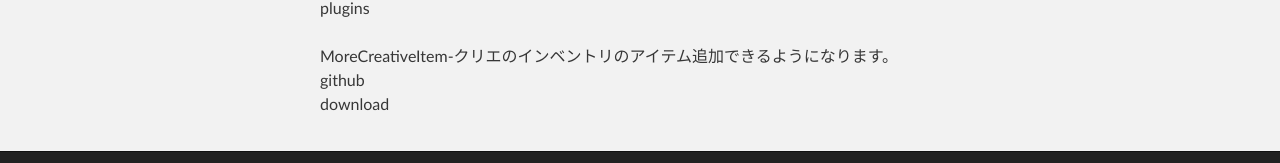
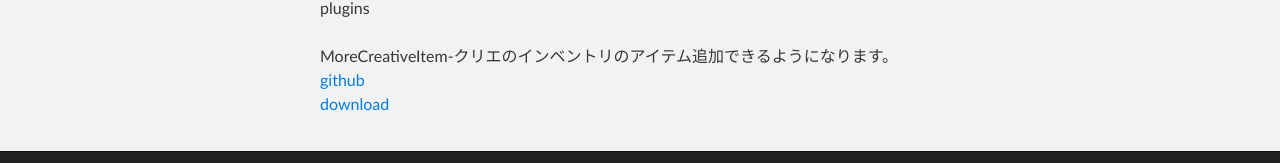
Before and after one commit to PMMP-JPN/PMMP-JPN.github.io, a plain HTML site: page index.html in a window 1280 px wide. Shown: the part 435-598 px from the top of the page. Drawn offline with Linux system fonts and the light colour scheme.

Commit message:
Update index.html
im tired?

```diff
--- a/index.html
+++ b/index.html
@@ -31,8 +31,8 @@
 <p>member<br><br><a href="http://github.com/haniokasai">haniokasai</a><br><a href="http://github.com/mcpe-yossi1114">mcpe-yossi1114</a><br>
       <br> plugins<br>
       <br>MoreCreativeItem-クリエのインベントリのアイテム追加できるようになります。<br>
-      <a href="http://github.com/PMMP-JPN/MoreCreativeItem/"></a>github</a><br>
-      <a href="http://github.com/PMMP-JPN/MoreCreativeItem/blob/master/MoreCreativeItem_v1.phar?raw=true"></a>download</a><br>
+      <a href="http://github.com/PMMP-JPN/MoreCreativeItem/">github</a><br>
+      <a href="http://github.com/PMMP-JPN/MoreCreativeItem/blob/master/MoreCreativeItem_v1.phar?raw=true">download</a><br>
       </section>
     </div>
 
```
